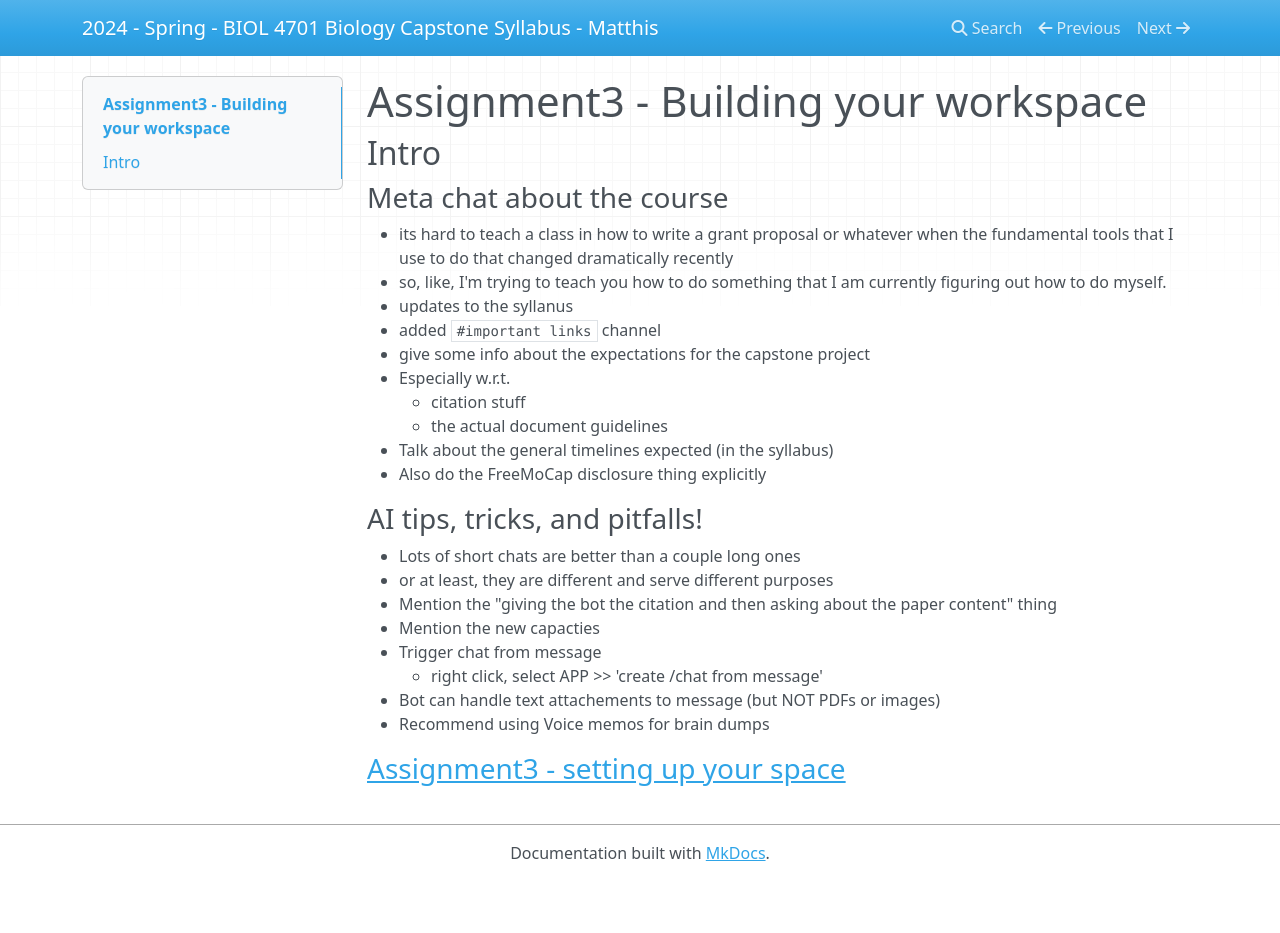
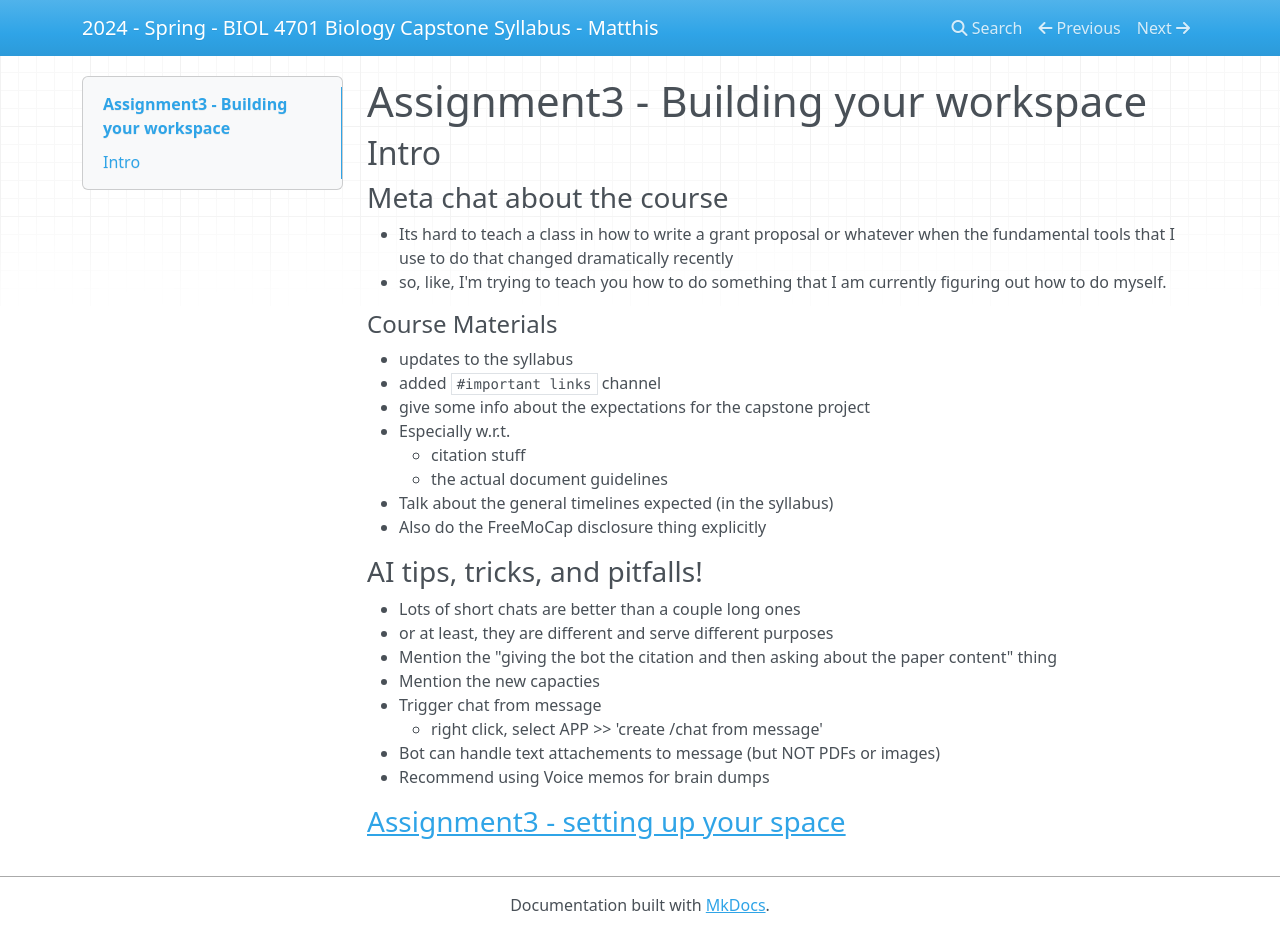
Before and after one commit to HumanMovementNeuroscience/capstone, an MkDocs documentation site: the page built from docs/course_materials/assignments/assignment3/assignment3-content-outline.md, in a window 1280 px wide and 933 px high. Built offline with MkDocs 1.6.1, drawn with Linux system fonts in a browser that asks for light colours; nearby versions of some CDN libraries.

Commit message:
Feb 8, 2024, 8:35 AM

```diff
--- a/docs/course_materials/assignments/assignment3/assignment3-content-outline.md
+++ b/docs/course_materials/assignments/assignment3/assignment3-content-outline.md
@@ -2,9 +2,10 @@
 
 ## Intro
 ### Meta chat about the course
-- its hard to teach a class in how to write a grant proposal or whatever when the fundamental tools that I use to do that changed dramatically recently
+- Its hard to teach a class in how to write a grant proposal or whatever when the fundamental tools that I use to do that changed dramatically recently
 - so, like, I'm trying to teach you how to do something that I am currently figuring out how to do myself.
-- updates to the syllanus
+#### Course Materials
+- updates to the syllabus
 - added `#important links` channel
 - give some info about the expectations for the capstone project
   - Especially w.r.t.
```
